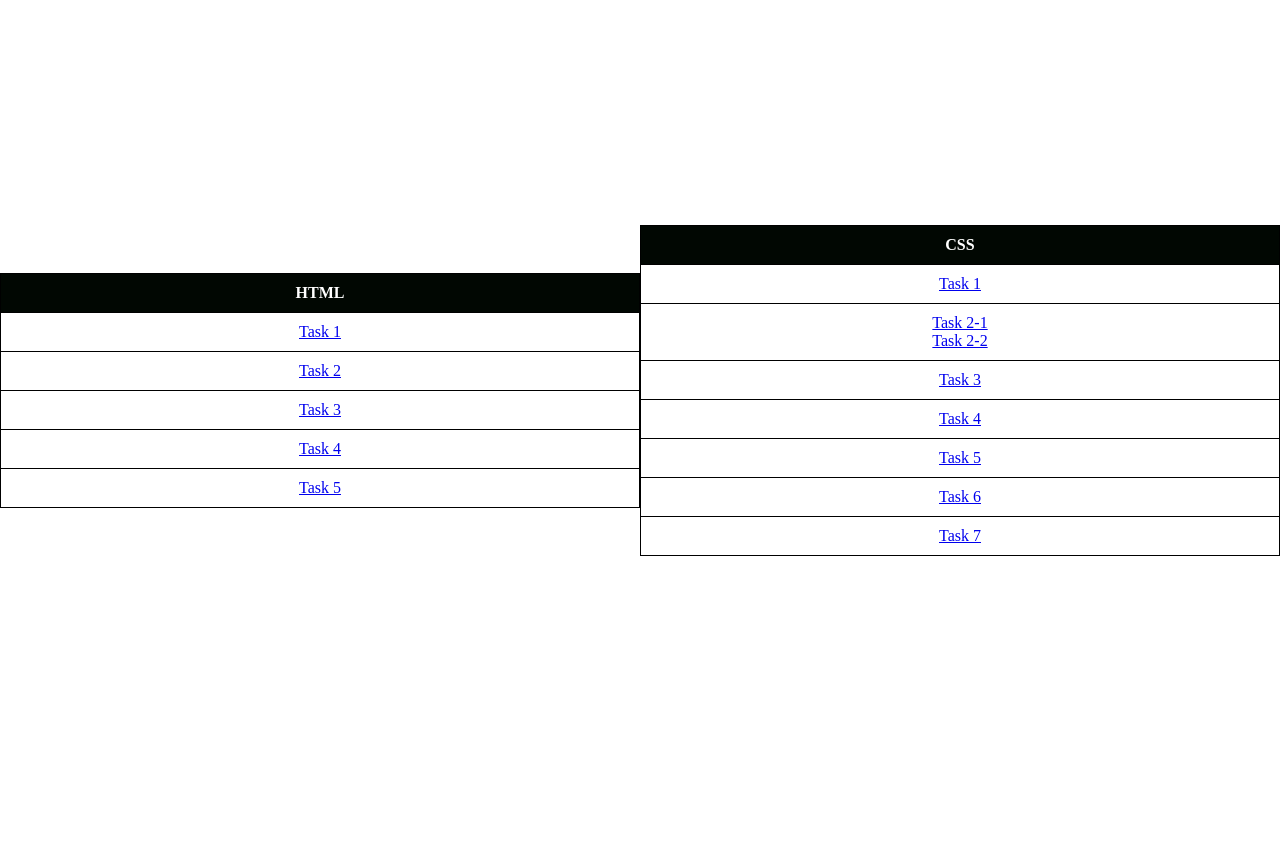
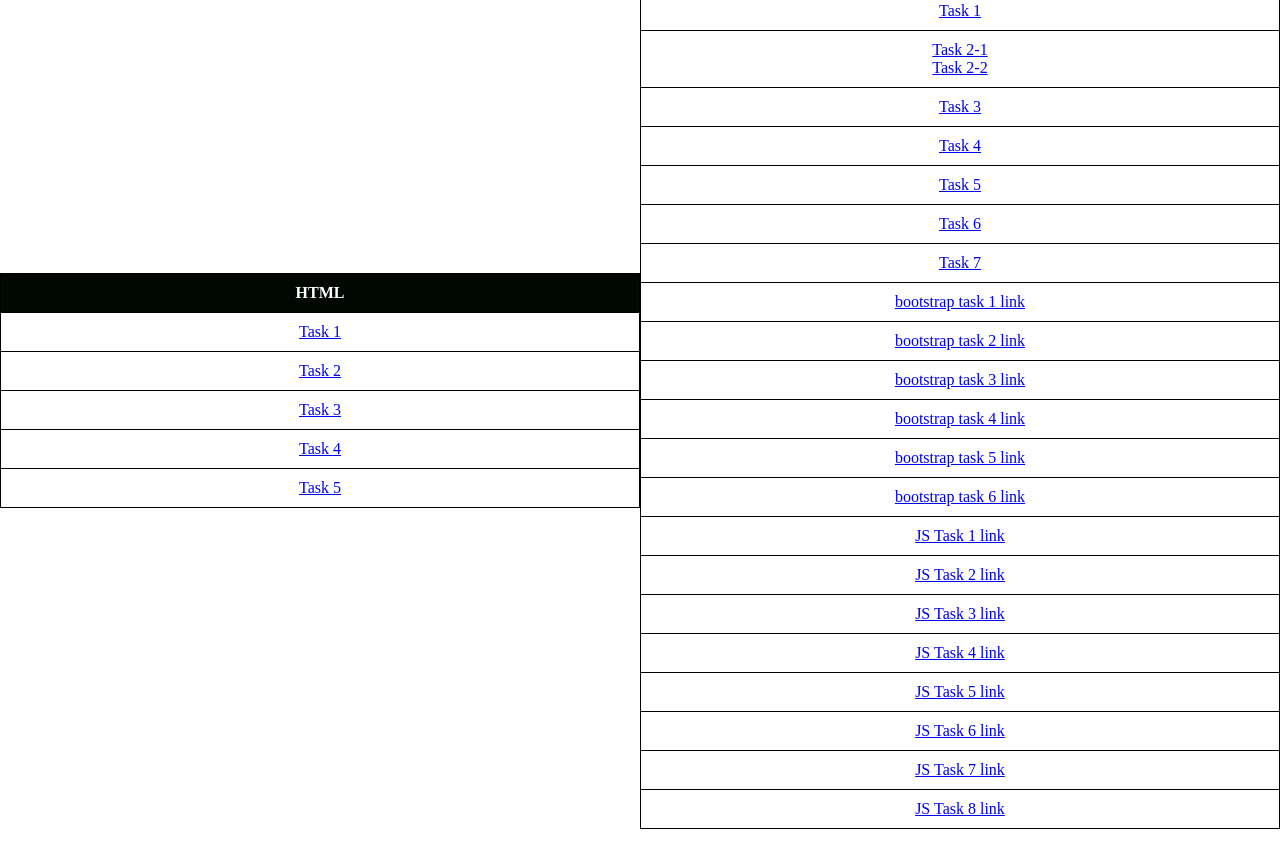
Before and after one commit to Samanyumanjunath/mern.github.io, a plain HTML site: page index.html in a window 1280 px wide. Before the commit the page ends 800 px from the top, so only its background shows below. Drawn offline with Linux system fonts and the light colour scheme.

Commit message:
index.html

```diff
--- a/index.html
+++ b/index.html
@@ -93,6 +93,62 @@
             <tr>
                 <td><a href="Task7/task7css.html">Task 7</a></td>
             </tr>
+            <tr>
+
+                <td><a href="bootstrap1.html">bootstrap task 1 link</a></td>
+            </tr>
+              <tr>
+
+                <td><a href="bootstrap2.html">bootstrap task 2 link</a></td>
+            </tr>
+              <tr>
+
+                <td><a href="bootstrap3.html">bootstrap task 3 link</a></td>
+            </tr>
+              <tr>
+
+                <td><a href="bootstrap4.html">bootstrap task 4 link</a></td>
+            </tr>
+              <tr>
+
+                <td><a href="bootstrap5.html">bootstrap task 5 link</a></td>
+            </tr>
+              <tr>
+
+                <td><a href="bootstrap6.html">bootstrap task 6 link</a></td>
+            </tr>
+            <tr>
+
+                <td><a href="JS_Task1.html">JS Task 1 link</a></td>
+            </tr>
+            <tr>
+
+                <td><a href="JS_Task2.html">JS Task 2 link</a></td>
+            </tr>
+            <tr>
+
+                <td><a href="JS_Task3.html">JS Task 3 link</a></td>
+            </tr>
+            <tr>
+
+                <td><a href="JS_Task4.html">JS Task 4 link</a></td>
+            </tr>
+            <tr>
+
+                <td><a href="JS_Task5.html">JS Task 5 link</a></td>
+            </tr>
+            <tr>
+
+                <td><a href="JS_Task6.html">JS Task 6 link</a></td>
+            </tr>
+            <tr>
+
+                <td><a href="JS_Task7.html">JS Task 7 link</a></td>
+            </tr>
+            <tr>
+
+                <td><a href="JS_Task8.html">JS Task 8 link</a></td>
+            </tr>
         </table>
     </div>
 </body>
```
